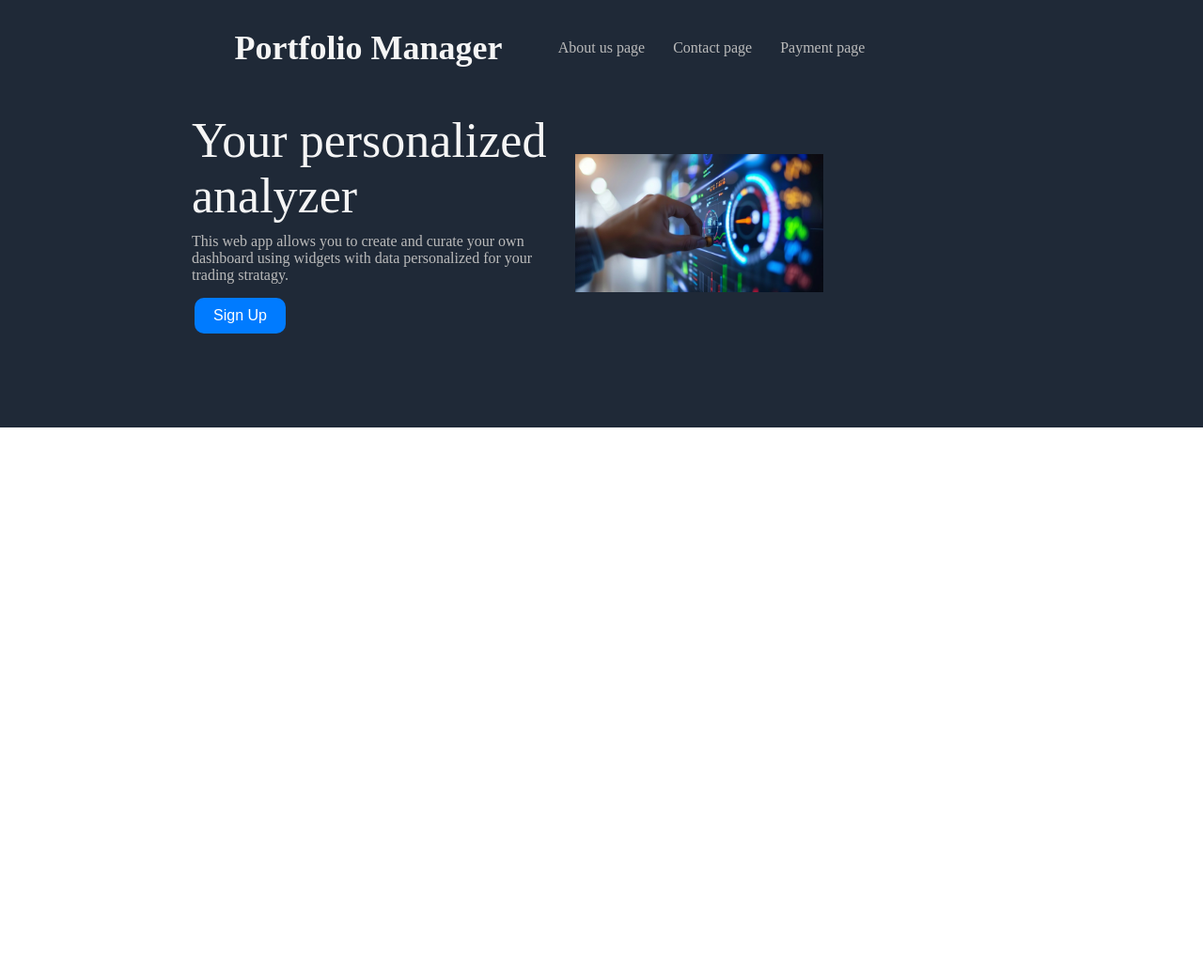
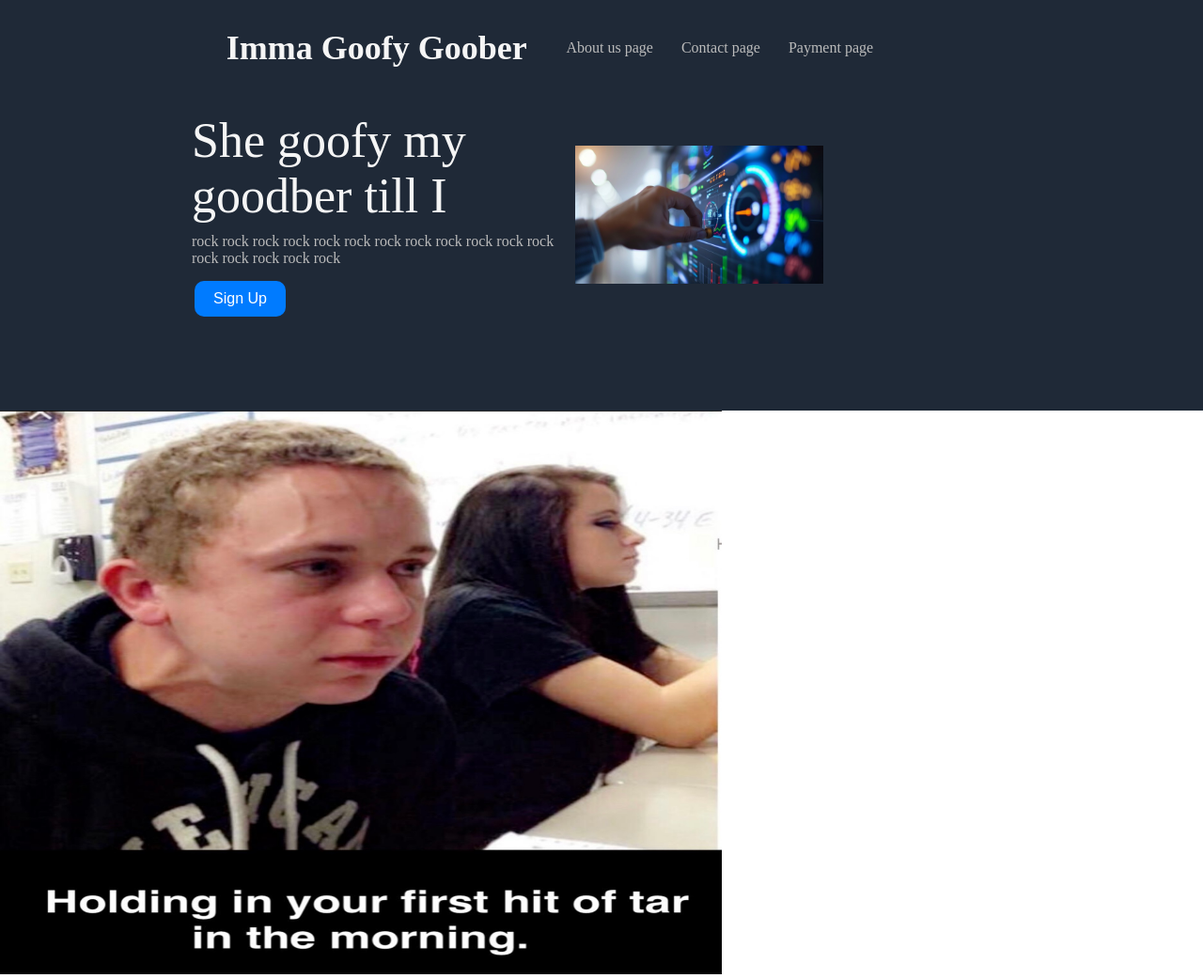
Before and after one commit to EthanDCR/landing-page, a plain HTML site: page index.html in a window 1280 px wide. Shown: the whole page at 94% size. Before the commit the page ends 800 px from the top, so only its background shows below. Drawn offline with Linux system fonts and the light colour scheme.

Commit message:
goofy update to clone for something els (stockscreener)

```diff
--- a/index.html
+++ b/index.html
@@ -10,7 +10,7 @@
 
    <section class="section1">
     <div class="container1">
-        <div class="headerleft">Portfolio Manager</div>
+        <div class="headerleft">Imma Goofy Goober</div>
         <ul class="headerright">
             <li>About us page</li>
             <li>Contact page</li>
@@ -20,16 +20,23 @@
     <br>
         <div class="container2">
             <div class="headerleft2">
-                <p id="headerleft2title">Your personalized analyzer</p>
-                <p id="headerleft2text">This web app allows you to create and curate your own dashboard using widgets with data personalized for your trading stratagy.</p>
+                <p id="headerleft2title">She goofy my goodber till I</p>
+                <p id="headerleft2text">rock rock rock rock rock rock rock rock rock rock rock rock rock rock rock rock rock</p>
                 <button id="button">Sign Up</button>
             </div>
             <img id="image1" src="data-analysis-monitoring-stockcake.jpg" alt="img not found"></div>
         </div>
+    </section>
+
+        <div class="container3">
+            <img class="tarimg" src="IMG_3678.jpg">
+        </div>
 
 
 
-   </section>
+
+
+
 </body>
 </html>
 
--- a/style.css
+++ b/style.css
@@ -95,3 +95,9 @@ h1{
 /* -------------------------------------------------- */
 /* Section #2 */
 /* -------------------------------------------------- */
+
+
+.tarimg {
+    width: 60%;
+    height: 600px;
+}
```
